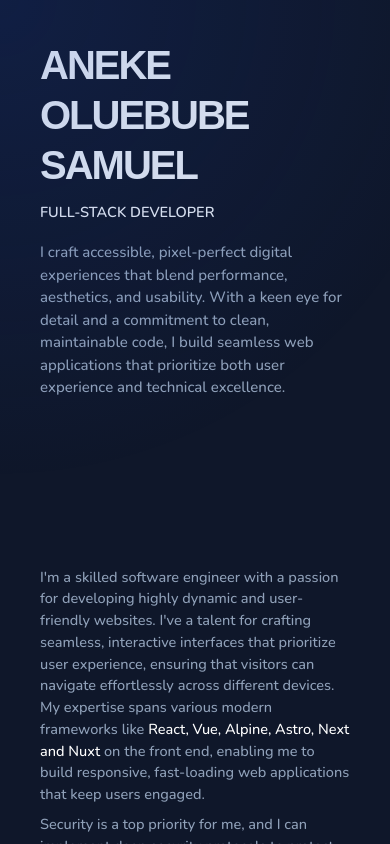
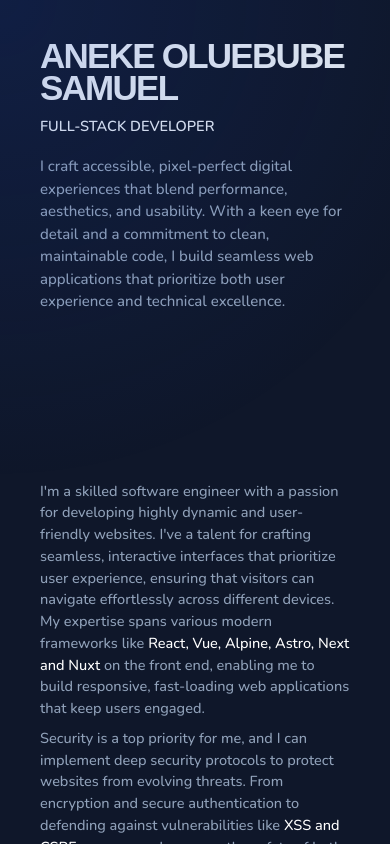
Before and after one commit to Intellectro/aneke-oluebube, a Vue app: page / in a window 390 px wide. Built offline with nearby package versions, Linux system fonts and the light colour scheme; some icons are missing.

Commit message:
reduced the letter spacing in the name

```diff
--- a/src/views/pages/Creds.vue
+++ b/src/views/pages/Creds.vue
@@ -27,7 +27,7 @@
         <div class="h-full flex flex-col gap-y-2 md:gap-y-10 px-10">
             <div class="flex flex-col gap-y-5">
                 <div class="flex flex-col leading-tight gap-y-[13px] text-slate-200">
-                    <div class="text-[40px] uppercase md:text-[45px] font-bold tracking-tighter lg:leading-11" style="font-family: 'Poppins', sans-serif;">{{utils.devName}}</div>
+                    <div class="text-[35px] uppercase md:text-[45px] font-bold tracking-tighter leading-8 lg:leading-11" style="font-family: 'Poppins', sans-serif;">{{utils.devName}}</div>
                     <div class="text-[14.5px] md:text-[16.5px] uppercase font-semibold">{{utils.devStack}}</div>
                 </div>
                 <div class="text-[15px] md:text-base font-medium text-slate-400 text-pretty" v-html="utils.devShortNote" />
```
